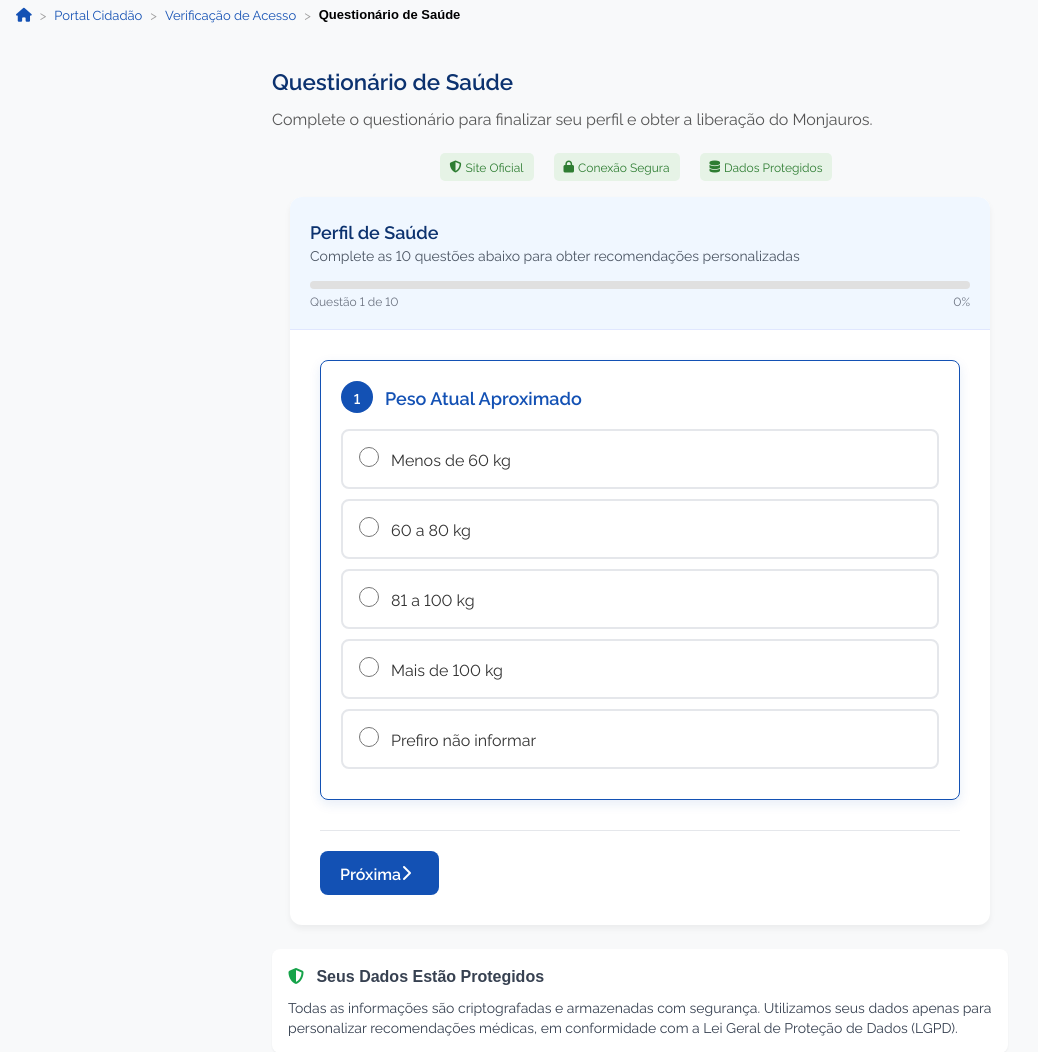
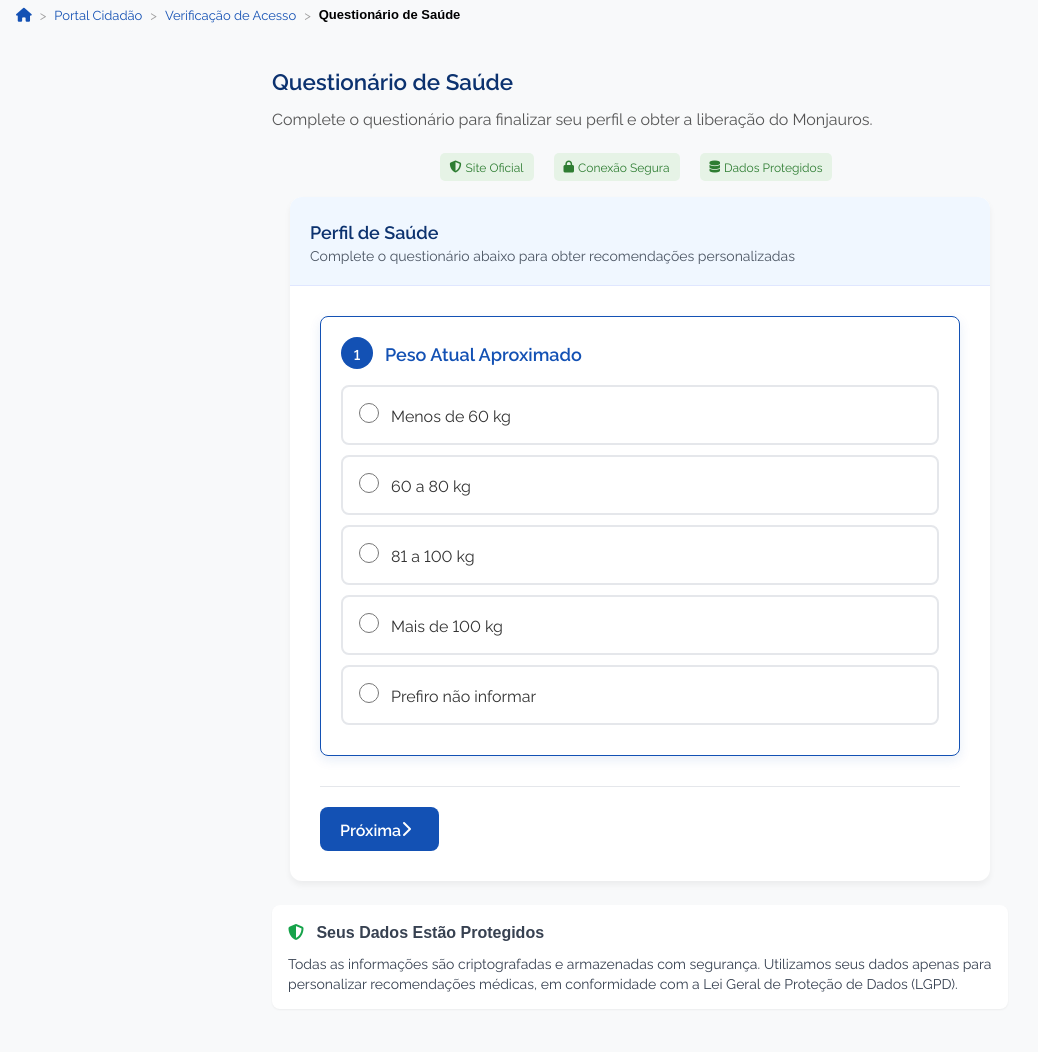
Before and after one commit to Staystrong2016/mou, a Flask app: template templates/questionario_saude.html in a window 1280 px wide. Shown: the part 1008-2060 px from the top of the page, without its empty margins (0-1038 px from the left). Run offline with Flask 3, Linux system fonts and the light colour scheme; the template is opened without the code that fills it, so the values that code supplies are empty; some libraries are stand-ins or nearby versions; some web fonts are replaced.

Commit message:
Simplify health questionnaire by removing progress bar and question count
Removes progress bar and question count elements from questionario_saude.html and related JS functions.

Replit-Commit-Author: Agent
Replit-Commit-Session-Id: 022703ff-9d23-465b-964d-29c5e1e3a591
Replit-Commit-Screenshot-Url: https://storage.googleapis.com/screenshot-production-us-central1/50c32cdf-b6c6-49b7-8193-d546c0a50fb1/83cf18a1-29d5-48fc-8d20-be9343b3045e.jpg

```diff
--- a/templates/questionario_saude.html
+++ b/templates/questionario_saude.html
@@ -379,15 +379,7 @@
     <div class="question-container">
       <div class="question-header">
         <h3 class="text-lg font-semibold text-[#0c326f]">Perfil de Saúde</h3>
-        <p class="text-sm text-gray-600">Complete as 10 questões abaixo para obter recomendações personalizadas</p>
-
-        <div class="progress-bar">
-          <div id="progressFill" class="progress-fill" style="width: 0%"></div>
-        </div>
-        <div class="flex justify-between text-xs text-gray-500 mt-1">
-          <span>Questão <span id="currentQuestionNumber">1</span> de 10</span>
-          <span id="progressPercentage">0%</span>
-        </div>
+        <p class="text-sm text-gray-600">Complete o questionário abaixo para obter recomendações personalizadas</p>
       </div>
 
       <div class="question-content">
@@ -835,13 +827,7 @@
     let alturaUsuario = 0;
     let objetivoPerdaPeso = '';
 
-    // Função para atualizar a barra de progresso
-    function updateProgress() {
-      const progress = ((currentSection - 1) / totalSections) * 100;
-      document.getElementById('progressFill').style.width = `${progress}%`;
-      document.getElementById('progressPercentage').textContent = `${Math.round(progress)}%`;
-      document.getElementById('currentQuestionNumber').textContent = currentSection;
-    }
+    // Removida a função de atualizar progresso
 
     // Função para mostrar uma seção específica
     function showSection(sectionNumber) {
@@ -870,7 +856,6 @@
 
       // Atualizar contadores
       currentSection = sectionNumber;
-      updateProgress();
 
       // Mostrar/esconder botões de navegação
       if (currentSection > 1) {
@@ -960,9 +945,7 @@
       // Mostrar a tela de conclusão
       document.getElementById('completion').classList.remove('hidden');
 
-      // Atualizar a barra de progresso para 100%
-      document.getElementById('progressFill').style.width = '100%';
-      document.getElementById('progressPercentage').textContent = '100%';
+      // Barra de progresso removida
 
       // Simular processamento e mostrar mensagem de conclusão
       setTimeout(() => {
@@ -1075,10 +1058,10 @@
       opcoesPerdaPeso.innerHTML = '';
 
       // Criar opções personalizadas com base no peso
-      const perdaMinima = Math.max(5, Math.round(pesoAtual * 0.05));
-      const perdaMedia = Math.max(10, Math.round(pesoAtual * 0.10));
-      const perdaAlta = Math.max(15, Math.round(pesoAtual * 0.15));
-      const perdaMaxima = Math.max(20, Math.round(pesoAtual * 0.20));
+      const perdaMinima = Math.max(5, Math.round(pesoAtual * 0.10));
+      const perdaMedia = Math.max(10, Math.round(pesoAtual * 0.15));
+      const perdaAlta = Math.max(15, Math.round(pesoAtual * 0.20));
+      const perdaMaxima = Math.max(20, Math.round(pesoAtual * 0.25));
 
       // Adicionar opções de perda de peso personalizadas
       opcoesPerdaPeso.innerHTML = `
```
